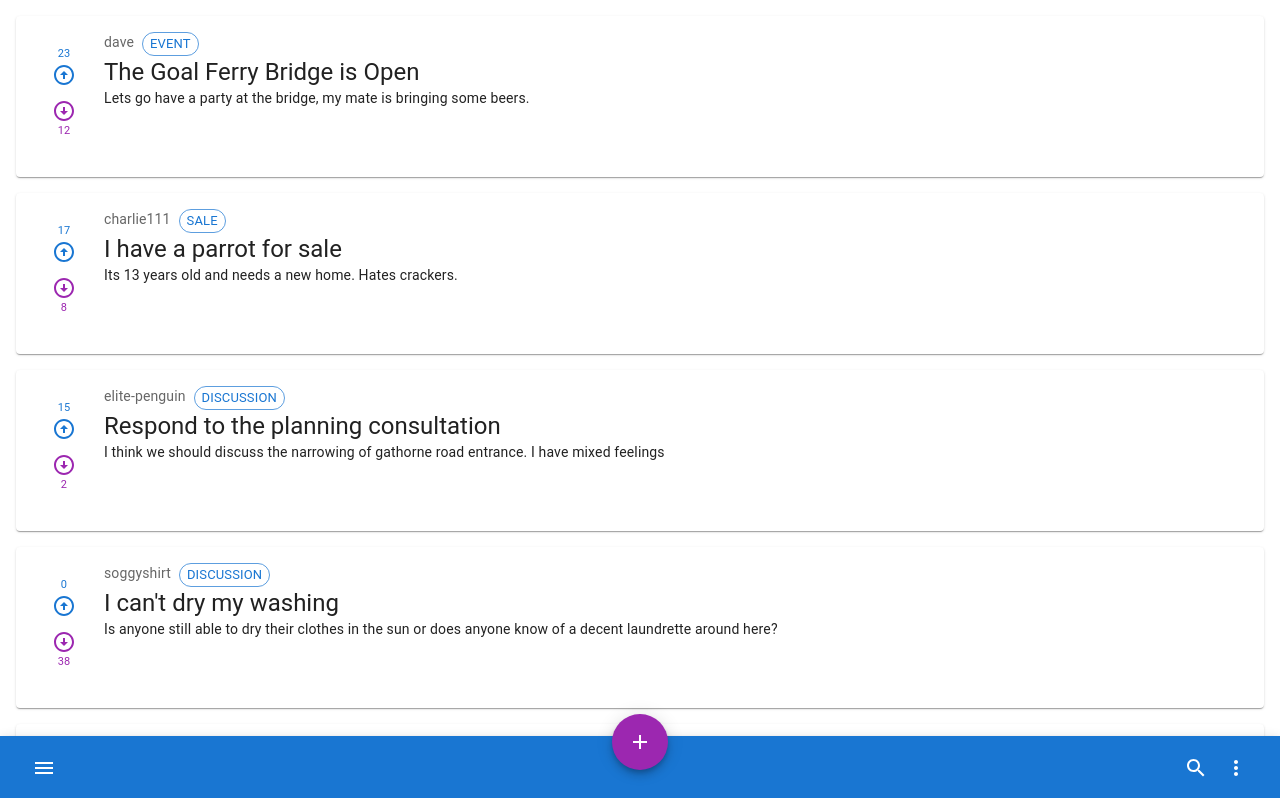
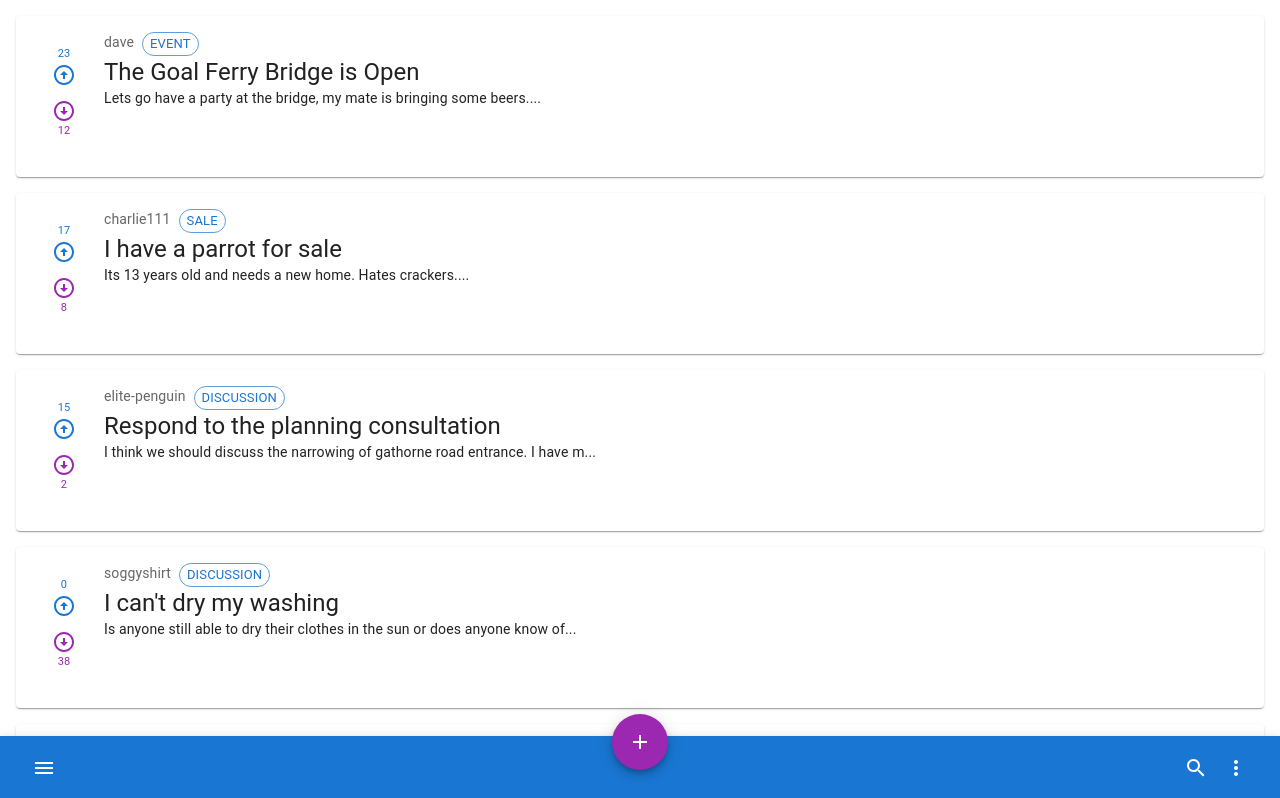
Before and after one commit to rmnppt/bs3, a React (Create React App) app in the folder bs3/: page / in a window 1280 px wide. Shown: the top 798 px of the page. Built offline with nearby package versions, Linux system fonts and the light colour scheme.

Commit message:
truncate body and limit title

```diff
--- a/bs3/src/components/post-card.js
+++ b/bs3/src/components/post-card.js
@@ -42,7 +42,7 @@ export default function BasicCard({ post }) {
                 {post.title}
               </Typography>
               <Typography variant="body2">
-                {post.body}
+                {post.body.slice(0, 75) + "..."}
               </Typography>
           </CardActionArea>
         </Stack>
--- a/bs3/src/pages/new-post-form.js
+++ b/bs3/src/pages/new-post-form.js
@@ -24,6 +24,7 @@ const validationSchema = yup.object({
     title: yup
       .string('Enter a title')
       .min(8, 'Must be 8 characters long')
+      .max(50, "Must be shorter than 32 characters long")
       .required('Title is required'),
     body: yup
       .string('Enter your post')
```
